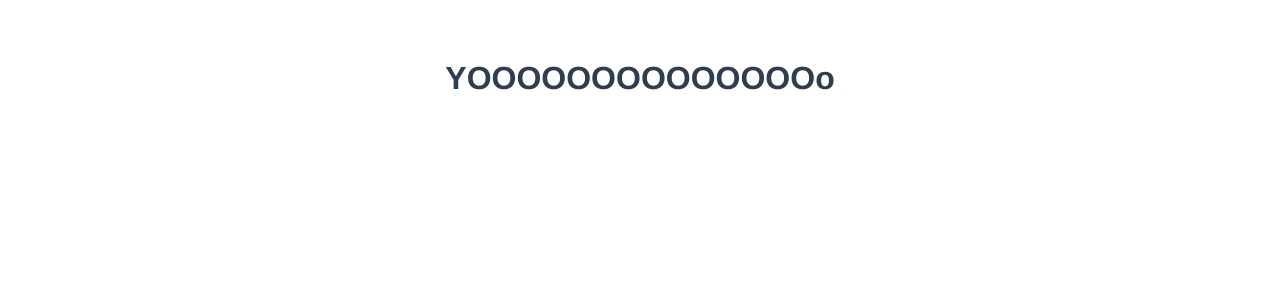
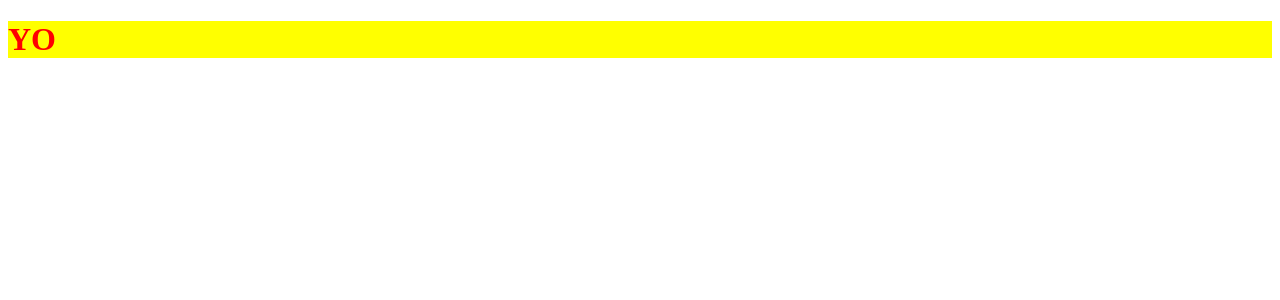
Before and after one commit to iagosousadev/GerenciamentoPID_UFC_Front, a Vue app in the folder frontend/: page / in a window 1280 px wide. Shown: the top 300 px of the page. Built offline with nearby package versions, Linux system fonts and the light colour scheme.

Commit message:
novo comiit de explicação

```diff
--- a/frontend/src/App.vue
+++ b/frontend/src/App.vue
@@ -12,13 +12,3 @@ export default {
   }
 }
 </script>
-
-<style lang="stylus">
-#app
-  font-family Avenir, Helvetica, Arial, sans-serif
-  -webkit-font-smoothing antialiased
-  -moz-osx-font-smoothing grayscale
-  text-align center
-  color #2c3e50
-  margin-top 60px
-</style>
--- a/frontend/src/pages/feedback/Feedback.vue
+++ b/frontend/src/pages/feedback/Feedback.vue
@@ -0,0 +1,17 @@
+<template>
+  <div class="container">
+    <form-feed/>
+    <form-feed/>
+  </div>
+</template>
+
+<script>
+import FormFeed from "./components/Formulario"
+
+export default {
+  name: 'Feedback',
+  components: {
+    FormFeed
+  }
+}
+</script>
--- /dev/null
+++ b/frontend/src/pages/feedback/components/Formulario.vue
@@ -0,0 +1,17 @@
+<template>
+  <div class="form">
+    Lorem ipsum dolor sit amet
+  </div>
+</template>
+
+
+<script>
+export default {
+  name: 'FormFeed'
+}
+</script>
+
+<style lang="stylus">
+  .form
+    color red
+</style>
--- a/frontend/src/pages/home/Home.vue
+++ b/frontend/src/pages/home/Home.vue
@@ -1,5 +1,7 @@
 <template>
-  <h1>YOOOOOOOOOOOOOOo</h1>
+  <div class="container">
+    <h1 class="texto">YO</h1>
+  </div>
 </template>
 
 <script>
@@ -10,7 +12,7 @@ export default {
 </script>
 
 <style lang="stylus">
-  h1
-    color 'red'
-    background 'yellow'
+.texto
+  color red
+  background yellow
 </style>
--- a/frontend/src/router/index.js
+++ b/frontend/src/router/index.js
@@ -8,6 +8,11 @@ const routes= [
     path: '/',
     name: 'home',
     component: () => import('../pages/home/Home.vue')
+  },
+  {
+    path: '/feedback',
+    name: 'feedback',
+    component: () => import('../pages/feedback/Feedback.vue')
   }
 ]
 
```
